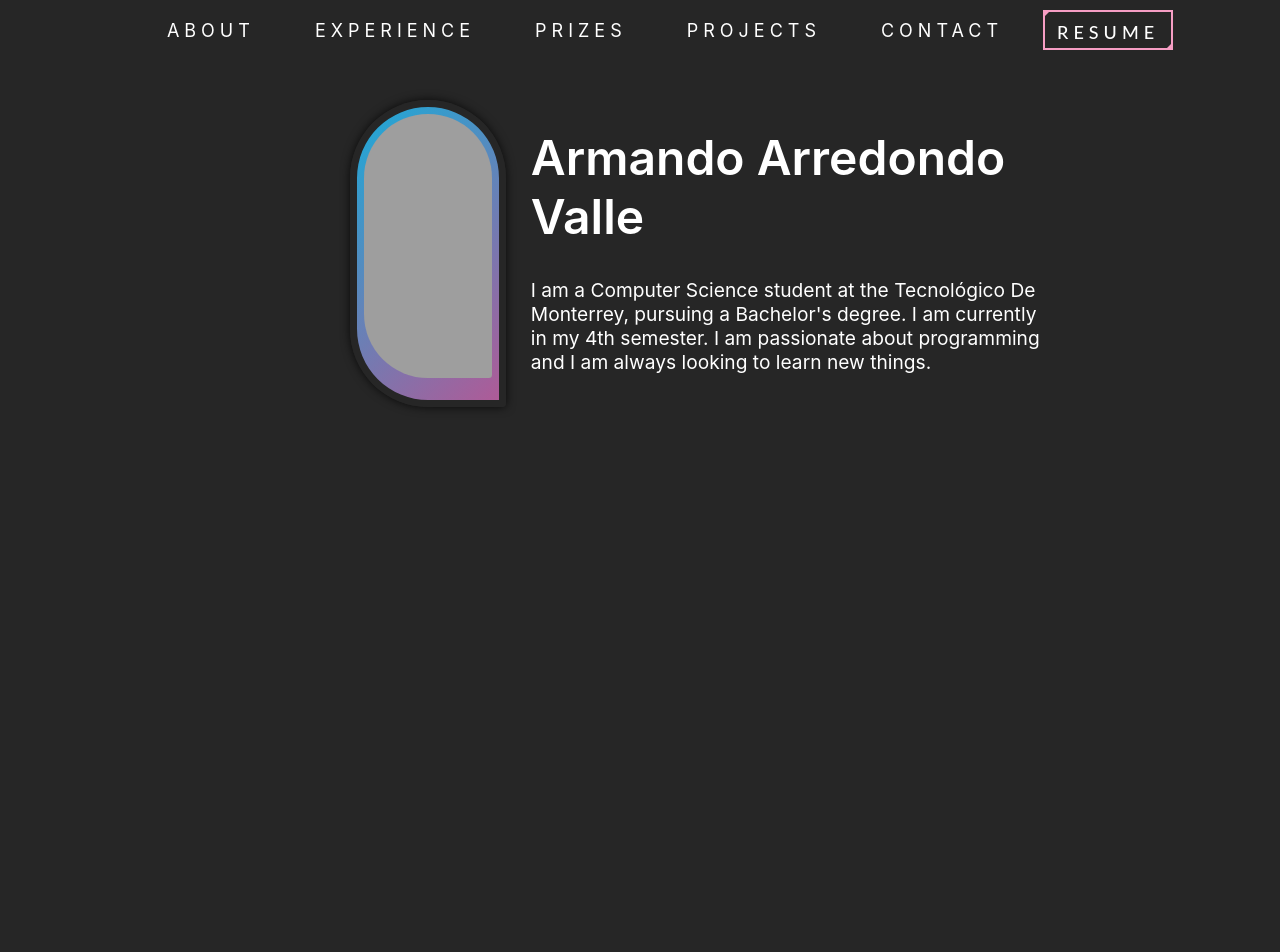
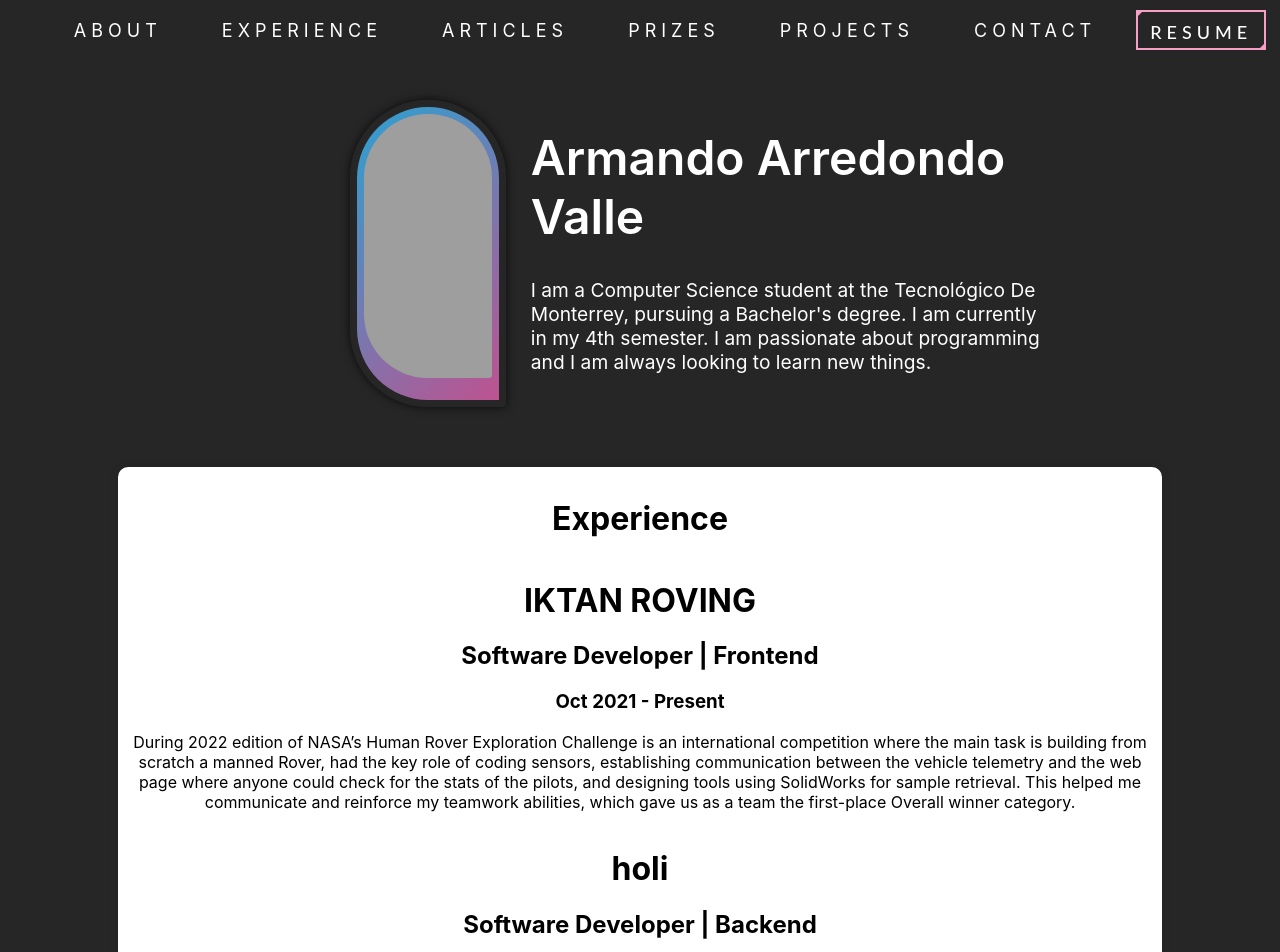
Before and after one commit to ArmandoArV/Portafolio, a React (Create React App) app in the folder portafolio/: page / in a window 1280 px wide. Shown: the top 952 px of the page. Before the commit the page ends 800 px from the top, so only its background shows below. Built offline with nearby package versions, Linux system fonts and the light colour scheme; grey boxes are pictures that could not be loaded.

Commit message:
Added JobExperience prop, addded articles text

```diff
--- a/portafolio/src/App.js
+++ b/portafolio/src/App.js
@@ -3,12 +3,14 @@ import './App.css';
 import React from 'react';
 import NavBar from "./components/navbar-component/NavBar";
 import CardsContainer from "./components/Cards-grid/CardsContainer";
+import ExperienceCardContainer from "./components/Experience-card/ExperienceCardContainer";
 import { BrowserRouter, Route, Link } from 'react-router-dom'
 function App() {
   return (
     <div className="App">
         <NavBar />
         <CardsContainer />
+        <ExperienceCardContainer />
     </div>
   );
 }
--- /dev/null
+++ b/portafolio/src/components/Experience-card/ExperienceCardContainer.css
@@ -0,0 +1,14 @@
+.Card2{
+    width: 80%;
+    height: 100%;
+    background-color: #fff;
+    border-radius: 10px;
+    box-shadow: 0 0 10px rgba(0,0,0,0.1);
+    display: flex;
+    flex-direction: column;
+    justify-content: space-between;
+    padding: 10px;
+    cursor: pointer;
+    overflow: hidden;
+    margin: 5% auto 0;
+}
--- /dev/null
+++ b/portafolio/src/components/Experience-card/ExperienceCardContainer.js
@@ -0,0 +1,17 @@
+import React from "react";
+import styles from "./ExperienceCardContainer.css";
+import JobExperienceProp from "../JobExperienceProp/JobExperienceProp";
+
+export default function ExperienceCardContainer() {
+    return(
+        <div className="Card2" id = "experience">
+            <h1 className="Card-title">Experience</h1>
+            <JobExperienceProp style={styles.JobExperienceProp} title="IKTAN ROVING" subtitle = "Software Developer | Frontend" date = "Oct 2021 - Present" description = "During 2022 edition of NASA’s Human Rover Exploration Challenge is an international competition where
+the main task is building from scratch a manned Rover, had the key role of coding sensors, establishing
+communication between the vehicle telemetry and the web page where anyone could check for the stats of
+the pilots, and designing tools using SolidWorks for sample retrieval. This helped me communicate and
+reinforce my teamwork abilities, which gave us as a team the first-place Overall winner category."/>
+            <JobExperienceProp style={styles.JobExperienceProp} title="holi" subtitle = "Software Developer | Backend" date = "Oct 2021 - Present" description = "During 2022 edition of NASA’s Human Rover Exploration Challenge is an international competition where"/>
+        </div>
+    )
+}
--- /dev/null
+++ b/portafolio/src/components/JobExperienceProp/JobExperienceProp.js
@@ -0,0 +1,13 @@
+import React from "react";
+import styles from "./JobExperience.css";
+
+export default function JobExperienceProp(props) {
+    return(
+        <div className="Job-experience">
+            <h1 className="Job-title">{props.title}</h1>
+            <h2 className="Job-subtitle">{props.subtitle}</h2>
+            <h3 className="Job-date">{props.date}</h3>
+            <p className="Job-description">{props.description}</p>
+        </div>
+    )
+}
--- a/portafolio/src/components/navbar-component/NavBar.js
+++ b/portafolio/src/components/navbar-component/NavBar.js
@@ -12,6 +12,9 @@ export default function NavBar() {
                 </li>
                 <li className="Navbar-item">
                     <a href="/Experience">Experience</a>
+                </li>
+                <li className="Navbar-item">
+                    <a href="/Articles">Articles</a>
                 </li>
                 <li className="Navbar-item">
                     <a href="/Prizes">Prizes</a>
```
Also changed, not shown: portafolio/src/components/JobExperienceProp/JobExperience.css (added).
